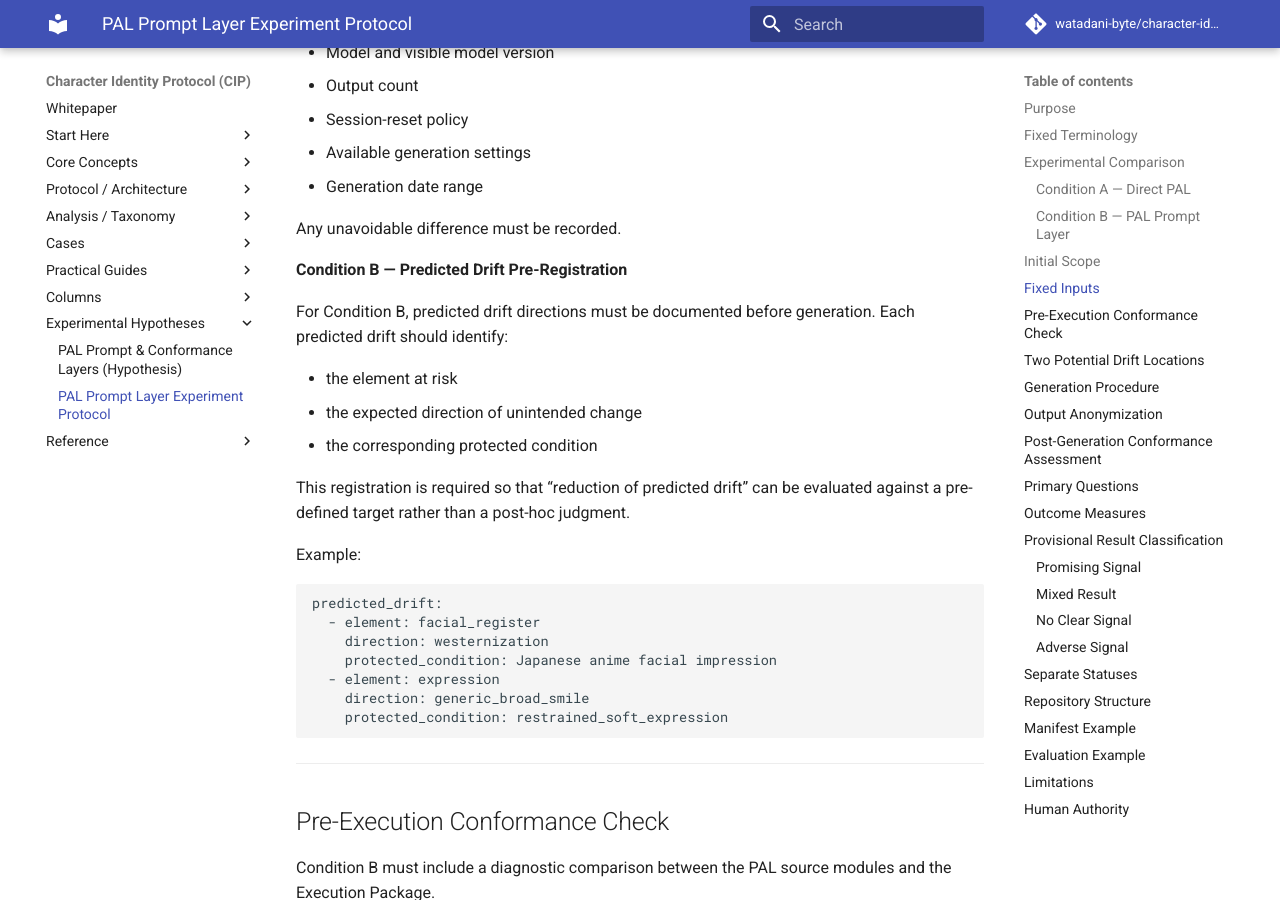
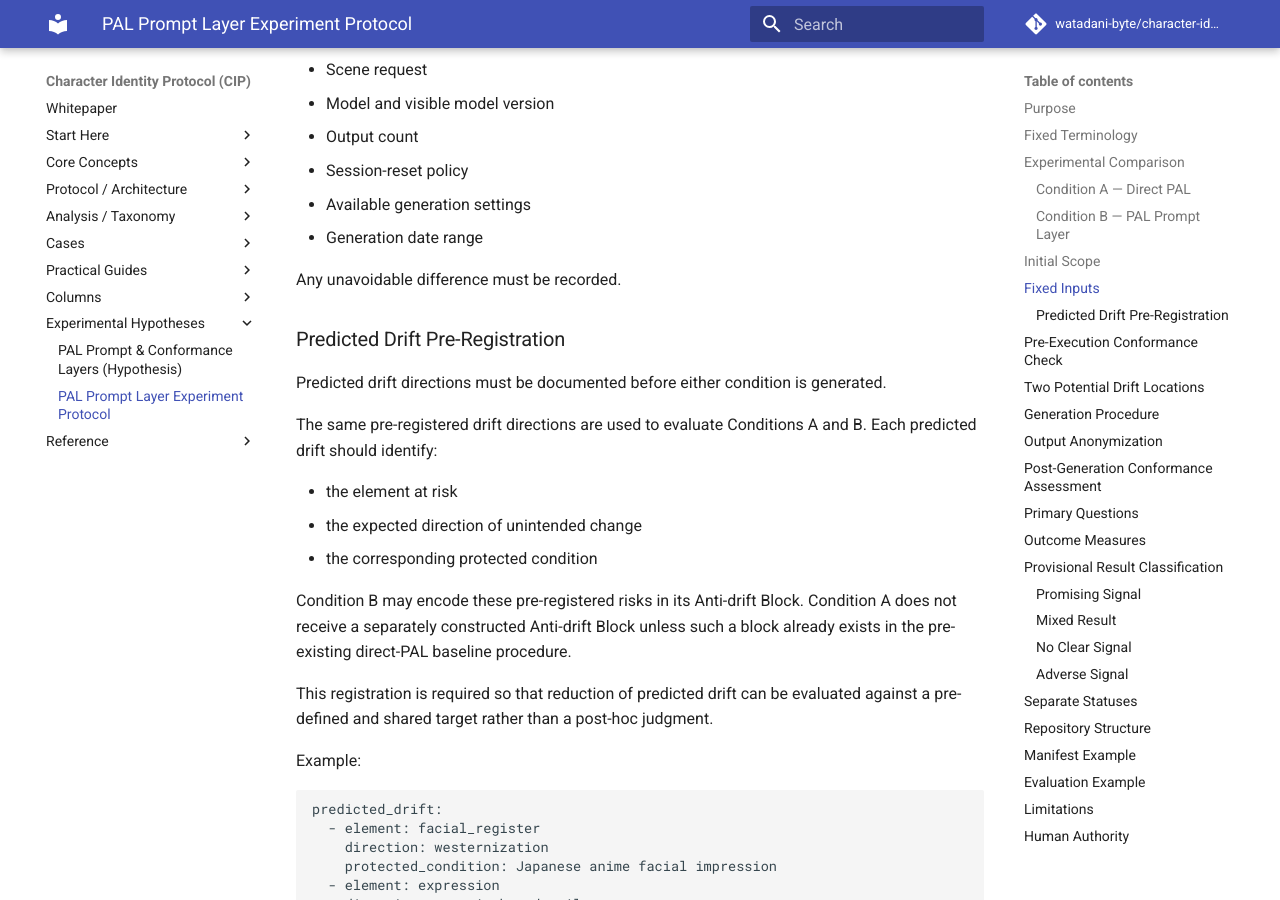
Before and after one commit to watadani-byte/character-identity-protocol, an MkDocs documentation site: the page built from docs/pal_prompt_layer_experiment_protocol.md, in a window 1280 px wide and 900 px high, scrolled down 3799 px. Built offline with MkDocs 1.6.1 and Material for MkDocs 9.7.7, drawn with Linux system fonts in a browser that asks for light colours; comment, search, counter and statistics services are not loaded; some of the changed text lies outside the part shown.

Commit message:
pal_prompt_layer_experiment_protocol.md を更新

````diff
--- a/docs/pal_prompt_layer_experiment_protocol.md
+++ b/docs/pal_prompt_layer_experiment_protocol.md
@@ -78,7 +78,7 @@ Generative Model
 Generated Candidate
 ```
 
-The existing PAL definitions are used without explicit reorganization into the Prompt Layer blocks.
+The existing PAL definitions are used without explicit reorganization into the Prompt Layer blocks. Condition A must use the repository’s pre-existing direct-PAL procedure without introducing the three Prompt Layer blocks. Its exact preparation method and final prompt must be preserved as the baseline.
 
 ### Condition B — PAL Prompt Layer
 
@@ -157,15 +157,19 @@ The following must remain the same between Conditions A and B:
 
 Any unavoidable difference must be recorded.
 
-**Condition B — Predicted Drift Pre-Registration**
+### Predicted Drift Pre-Registration
 
-For Condition B, predicted drift directions must be documented before generation. Each predicted drift should identify:
+Predicted drift directions must be documented before either condition is generated.
+
+The same pre-registered drift directions are used to evaluate Conditions A and B. Each predicted drift should identify:
 
 - the element at risk
 - the expected direction of unintended change
 - the corresponding protected condition
 
-This registration is required so that “reduction of predicted drift” can be evaluated against a pre-defined target rather than a post-hoc judgment.
+Condition B may encode these pre-registered risks in its Anti-drift Block. Condition A does not receive a separately constructed Anti-drift Block unless such a block already exists in the pre-existing direct-PAL baseline procedure.
+
+This registration is required so that reduction of predicted drift can be evaluated against a pre-defined and shared target rather than a post-hoc judgment.
 
 Example:
 
@@ -229,10 +233,10 @@ These are two separate potential transformation or drift locations. The final ou
 ## Generation Procedure
 
 1. Predefine and version the source materials.
-1. Generate Condition A outputs.
-1. Generate Condition B outputs.
+1. Pre-register the condition order or randomization procedure.
+1. Generate Condition A and Condition B outputs according to that pre-registered order.
 1. Use separate clean sessions where practical.
-1. Alternate or randomize A/B order where practical.
+1. Balance or randomize A/B order where practical so that one condition is not always generated first.
 1. Do not progressively correct failed candidates.
 1. Do not promote any candidate into a new anchor during the experiment.
 1. Preserve failed candidates as experimental evidence, but do not adopt them into production.
````
